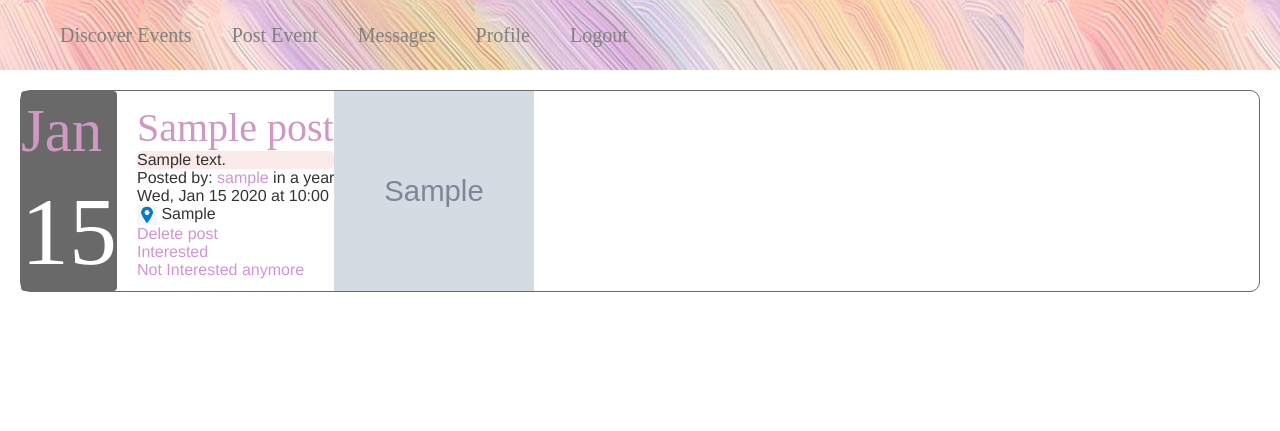
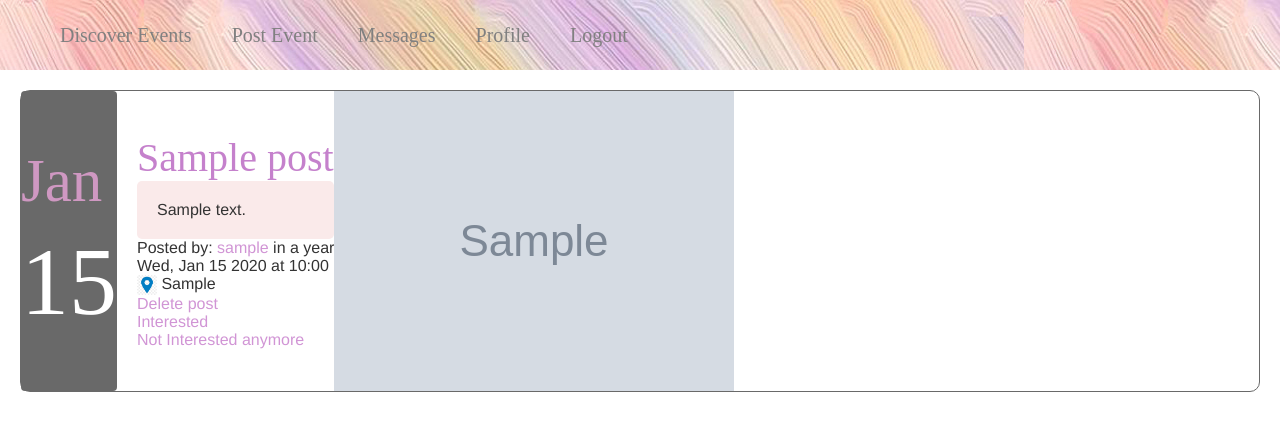
Before and after one commit to marialuquea/Eventsually, a Flask app: page / in a window 1280 px wide. Shown: the top 431 px of the page. Run offline with Flask 2, Linux system fonts and the light colour scheme; a user stored in the database is signed in; tables that the repository leaves empty hold one stand-in row (values such as "Sample post"); grey boxes marked "Sample" are stand-in pictures; some libraries are stand-ins or nearby versions; some web fonts are replaced.

Commit message:
event photo

```diff
--- a/app/static/css/style.css
+++ b/app/static/css/style.css
@@ -199,7 +199,7 @@ NAVBAR
 }
 .event-name{
   font-family: 'Delius Unicase';
-  color: #CF98C2; /* PINK */
+  color: #C581CC; /* PURPLE */
   font-size: 40px;
 }
 .event-month{
@@ -217,6 +217,12 @@ NAVBAR
 .event-description{
   background-color: #FAEAEA;
   border-radius: 5px;
+  padding: 20px;
+}
+.event-photo{
+  height: 200px;
+  width: 200px;
+  align: right;
 }
 .fondo{
   background-color: dimgrey;
--- a/app/templates/_post.html
+++ b/app/templates/_post.html
@@ -41,8 +41,8 @@
         <a href="{{ url_for('not_interested', post_id=post.id, user_id=current_user.id) }}">Not Interested anymore</a>
 
       </td>
-      <td width="210px">
-        <img src="{{ post.eventphoto }}" height="200px" width="200px">
+      <td class="event-photo">
+        <img src="{{ post.eventphoto }}">
       </td>
     </tr>
     {% if form %}
```
